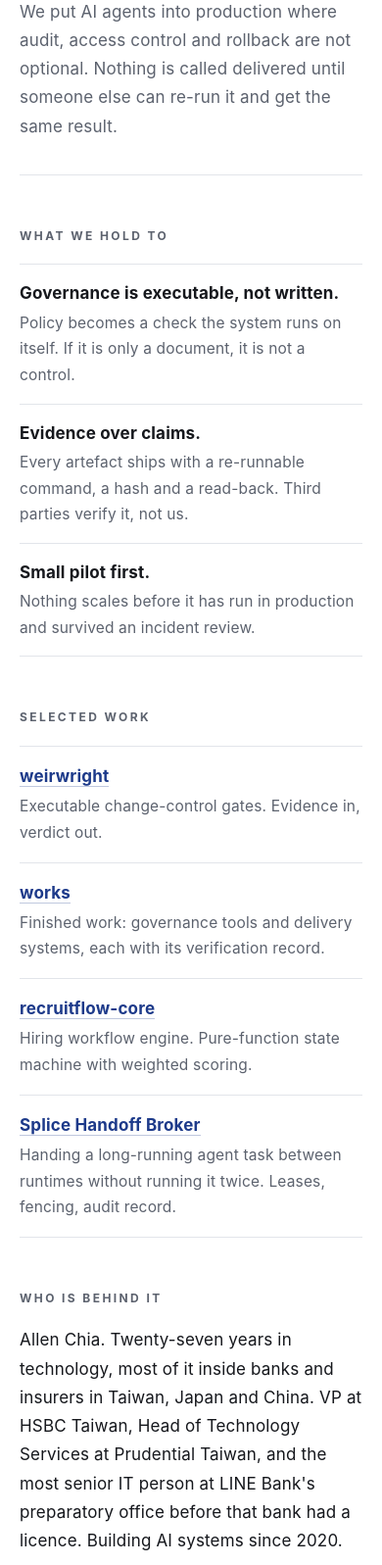
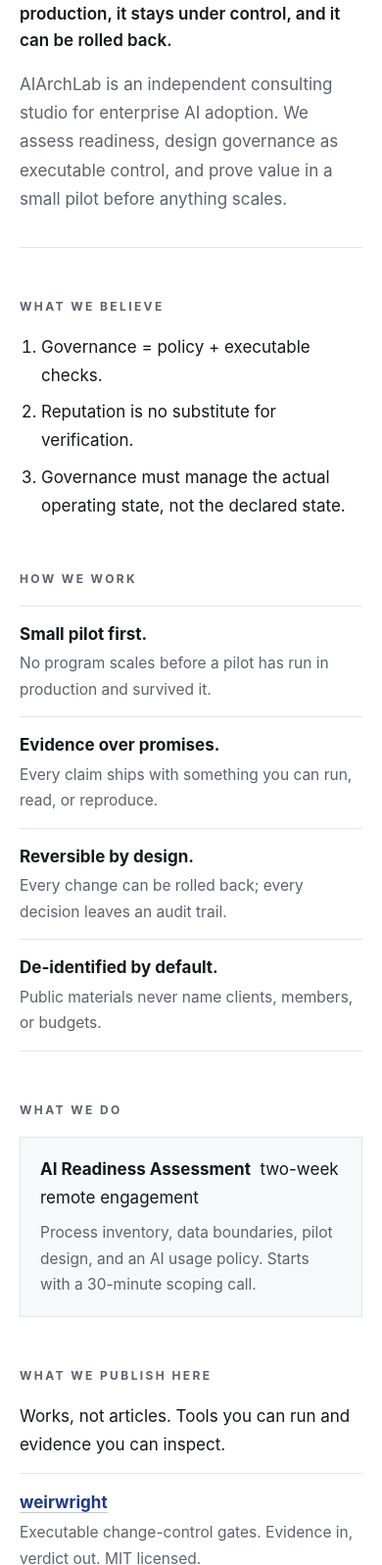
Before and after one commit to AIArchLab/AIArchLab.github.io, a plain HTML site: page index.html in a window 390 px wide. Shown: the part 200-1797 px from the top of the page at 98% size. Drawn offline with Linux system fonts and the light colour scheme.

Commit message:
front page mirrors the AIArchLab org profile

```diff
--- a/index.html
+++ b/index.html
@@ -3,81 +3,83 @@
 <head>
 <meta charset="utf-8">
 <meta name="viewport" content="width=device-width, initial-scale=1">
-<title>AIArchLab | Applied AI for regulated organisations</title>
-<meta name="description" content="AIArchLab puts AI agents into production where audit, access control and rollback are not optional. Every deliverable can be re-run and verified by a third party.">
+<title>AIArchLab</title>
+<meta name="description" content="AIArchLab is an independent consulting studio for enterprise AI adoption. Governance as executable control, proven in a small pilot before anything scales.">
 <style>
-  :root{
-    --ink:#16181d; --muted:#5c626e; --line:#e2e5ea; --bg:#ffffff; --soft:#f7f8fa; --accent:#1d3a8a;
-  }
+  :root{--ink:#16181d;--muted:#5c626e;--line:#e2e5ea;--soft:#f7f8fa;--accent:#1d3a8a}
   *{box-sizing:border-box}
-  html{-webkit-text-size-adjust:100%}
-  body{
-    margin:0;background:var(--bg);color:var(--ink);
+  body{margin:0;background:#fff;color:var(--ink);
     font-family:-apple-system,BlinkMacSystemFont,"Segoe UI","Noto Sans TC","PingFang TC","Microsoft JhengHei",Helvetica,Arial,sans-serif;
-    font-size:17px;line-height:1.72;letter-spacing:.01em;
-  }
+    font-size:17px;line-height:1.72}
   .wrap{max-width:760px;margin:0 auto;padding:64px 24px 96px}
   header{border-bottom:1px solid var(--line);padding-bottom:34px;margin-bottom:44px}
-  .brand{font-size:13px;letter-spacing:.22em;text-transform:uppercase;color:var(--muted);font-weight:600}
-  h1{font-size:34px;line-height:1.25;margin:14px 0 0;font-weight:700;letter-spacing:-.01em}
-  .lede{font-size:19px;color:var(--muted);margin:16px 0 0;max-width:56ch}
-  h2{font-size:12px;letter-spacing:.2em;text-transform:uppercase;color:var(--muted);
-     font-weight:700;margin:52px 0 18px}
+  h1{font-size:36px;margin:0 0 6px;font-weight:700;letter-spacing:-.015em}
+  .sub{font-size:16px;color:var(--muted);margin:0 0 20px}
+  .claim{font-size:19px;font-weight:600;margin:0 0 18px;line-height:1.55}
+  .lede{color:var(--muted);margin:0}
+  h2{font-size:12px;letter-spacing:.2em;text-transform:uppercase;color:var(--muted);font-weight:700;margin:50px 0 16px}
   p{margin:0 0 14px}
   ul{margin:0;padding:0;list-style:none}
-  .rule li{padding:15px 0;border-bottom:1px solid var(--line)}
+  ol{margin:0;padding-left:22px}
+  ol li{margin-bottom:8px}
+  .rule li{padding:14px 0;border-bottom:1px solid var(--line)}
   .rule li:first-child{border-top:1px solid var(--line)}
-  .rule b{display:block;font-weight:650;margin-bottom:2px}
-  .rule span{color:var(--muted);font-size:15.5px;display:block}
-  a{color:var(--accent);text-decoration:none;border-bottom:1px solid rgba(29,58,138,.28)}
-  a:hover{border-bottom-color:var(--accent)}
-  .work li{padding:16px 0;border-bottom:1px solid var(--line)}
+  .rule b{font-weight:650}
+  .rule span{color:var(--muted);display:block;font-size:15.5px;margin-top:2px}
+  .work li{padding:15px 0;border-bottom:1px solid var(--line)}
   .work li:first-child{border-top:1px solid var(--line)}
   .work .name{font-weight:650}
   .work .desc{color:var(--muted);font-size:15.5px;display:block;margin-top:3px}
-  .meta{font-family:ui-monospace,SFMono-Regular,Menlo,Consolas,monospace;
-        font-size:13px;color:var(--muted);background:var(--soft);
-        border:1px solid var(--line);padding:16px 18px;margin:0 0 14px;line-height:1.85}
-  .meta b{color:var(--ink);font-weight:600}
-  .zh{color:var(--muted);font-size:16px;line-height:1.85;margin-top:6px}
-  footer{margin-top:72px;padding-top:26px;border-top:1px solid var(--line);
-         color:var(--muted);font-size:14px;display:flex;flex-wrap:wrap;gap:18px;justify-content:space-between}
-  footer a{color:var(--muted)}
-  @media (max-width:520px){
-    .wrap{padding:44px 20px 72px}
-    h1{font-size:27px} .lede{font-size:17px}
-  }
+  a{color:var(--accent);text-decoration:none;border-bottom:1px solid rgba(29,58,138,.28)}
+  a:hover{border-bottom-color:var(--accent)}
+  .box{background:var(--soft);border:1px solid var(--line);padding:18px 20px;margin:0 0 14px}
+  .box b{font-weight:650}
+  .zh{color:var(--muted);font-size:15.5px;line-height:1.85;border-top:1px solid var(--line);padding-top:20px;margin-top:44px}
+  footer{margin-top:56px;padding-top:26px;border-top:1px solid var(--line);color:var(--muted);font-size:14px;display:flex;flex-wrap:wrap;gap:16px;justify-content:space-between}
+  @media(max-width:520px){.wrap{padding:44px 20px 72px}h1{font-size:29px}.claim{font-size:17px}}
 </style>
 </head>
 <body>
 <div class="wrap">
 
 <header>
-  <div class="brand">AIArchLab</div>
-  <h1>Applied AI for organisations that get audited.</h1>
-  <p class="lede">We put AI agents into production where audit, access control and rollback are not optional. Nothing is called delivered until someone else can re-run it and get the same result.</p>
+  <h1>AIArchLab</h1>
+  <p class="sub">Architecture, Development, and Governance with AI Agent Team</p>
+  <p class="claim">From strategy to production: it runs in production, it stays under control, and it can be rolled back.</p>
+  <p class="lede">AIArchLab is an independent consulting studio for enterprise AI adoption. We assess readiness, design governance as executable control, and prove value in a small pilot before anything scales.</p>
 </header>
 
-<h2>What we hold to</h2>
+<h2>What we believe</h2>
+<ol>
+  <li>Governance = policy + executable checks.</li>
+  <li>Reputation is no substitute for verification.</li>
+  <li>Governance must manage the actual operating state, not the declared state.</li>
+</ol>
+
+<h2>How we work</h2>
 <ul class="rule">
-  <li><b>Governance is executable, not written.</b><span>Policy becomes a check the system runs on itself. If it is only a document, it is not a control.</span></li>
-  <li><b>Evidence over claims.</b><span>Every artefact ships with a re-runnable command, a hash and a read-back. Third parties verify it, not us.</span></li>
-  <li><b>Small pilot first.</b><span>Nothing scales before it has run in production and survived an incident review.</span></li>
+  <li><b>Small pilot first.</b><span>No program scales before a pilot has run in production and survived it.</span></li>
+  <li><b>Evidence over promises.</b><span>Every claim ships with something you can run, read, or reproduce.</span></li>
+  <li><b>Reversible by design.</b><span>Every change can be rolled back; every decision leaves an audit trail.</span></li>
+  <li><b>De-identified by default.</b><span>Public materials never name clients, members, or budgets.</span></li>
 </ul>
 
-<h2>Selected work</h2>
+<h2>What we do</h2>
+<div class="box">
+  <p style="margin:0 0 8px"><b>AI Readiness Assessment</b> &nbsp;two-week remote engagement</p>
+  <p style="margin:0;color:var(--muted);font-size:15.5px">Process inventory, data boundaries, pilot design, and an AI usage policy. Starts with a 30-minute scoping call.</p>
+</div>
+
+<h2>What we publish here</h2>
+<p>Works, not articles. Tools you can run and evidence you can inspect.</p>
 <ul class="work">
   <li>
     <span class="name"><a href="https://github.com/AIArchLab/weirwright">weirwright</a></span>
-    <span class="desc">Executable change-control gates. Evidence in, verdict out.</span>
+    <span class="desc">Executable change-control gates. Evidence in, verdict out. MIT licensed.</span>
   </li>
   <li>
     <span class="name"><a href="https://github.com/AIArchLab/works">works</a></span>
-    <span class="desc">Finished work: governance tools and delivery systems, each with its verification record.</span>
-  </li>
-  <li>
-    <span class="name"><a href="https://github.com/AIArchLab/recruitflow-core-portfolio">recruitflow-core</a></span>
-    <span class="desc">Hiring workflow engine. Pure-function state machine with weighted scoring.</span>
+    <span class="desc">Finished works, one folder per work, each with its own README and tests. MIT licensed.</span>
   </li>
   <li>
     <span class="name"><a href="splice-handoff.html">Splice Handoff Broker</a></span>
@@ -85,22 +87,17 @@
   </li>
 </ul>
 
-<h2>Who is behind it</h2>
-<p>Allen Chia. Twenty-seven years in technology, most of it inside banks and insurers in Taiwan, Japan and China. VP at HSBC Taiwan, Head of Technology Services at Prudential Taiwan, and the most senior IT person at LINE Bank's preparatory office before that bank had a licence. Building AI systems since 2020.</p>
-
-<div class="zh">
-  中文摘要：把 AI agent 放進需要被稽核的組織裡。交付的定義不是「跑給你看」，而是「別人能重跑並得到同樣結果」。做過的東西都附可重跑指令與雜湊，第三方自己驗。
-</div>
-
-<h2>Contact</h2>
-<p class="meta">
-  <b>email</b> &nbsp;aiarchlabtw@gmail.com<br>
-  <b>github</b> &nbsp;github.com/AIArchLab<br>
-  <b>profile</b> &nbsp;linkedin.com/in/allenchia
+<h2>Studio</h2>
+<p>AIArchLab is led by its Founder and run as a small flat studio.</p>
+<p>
+  Web &nbsp;<a href="https://www.tasker.com.tw/workroom/aiarchlab">tasker.com.tw/workroom/aiarchlab</a><br>
+  GitHub &nbsp;<a href="https://github.com/AIArchLab">github.com/AIArchLab</a>
 </p>
 
+<div class="zh">中文摘要：AIArchLab 是一間獨立工作室，做企業導入 AI。做法是把治理寫成可執行的檢查，先在小規模試點證明可行，再放大。公開資料不指名客戶、成員與預算。</div>
+
 <footer>
-  <span>AIArchLab &middot; AI Architecture Laboratory &middot; Taipei, Taiwan</span>
+  <span>AIArchLab &middot; Architecture, Development, and Governance with AI Agent Team</span>
   <span><a href="https://github.com/AIArchLab">github.com/AIArchLab</a></span>
 </footer>
 
```
